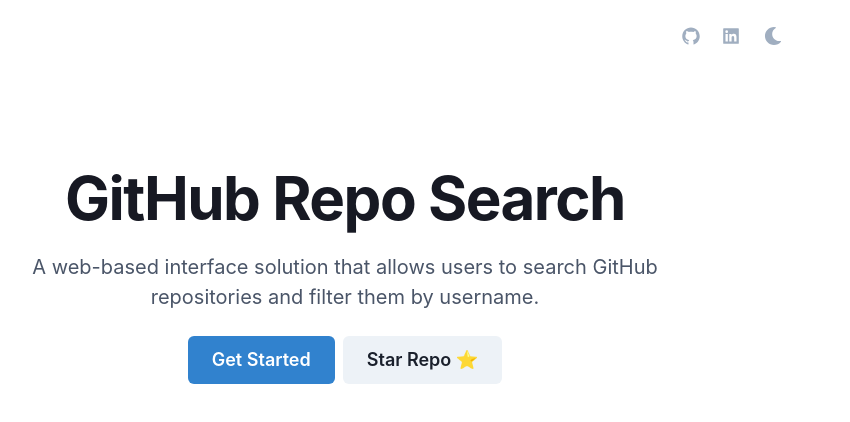
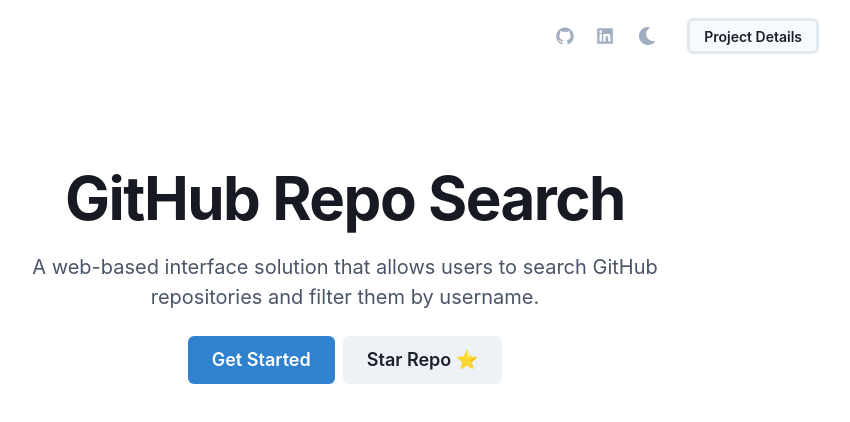
Before and after one commit to sirajeddineaissa/github-repo-search, a React (Create React App) app: page / in a window 1280 px wide. Shown: the top 422 px of the page, without its empty margins (295-1145 px from the left). Built offline with nearby package versions, Linux system fonts and the light colour scheme.

Commit message:
add project details button to header

```diff
--- a/src/App.tsx
+++ b/src/App.tsx
@@ -1,6 +1,6 @@
 import React from "react";
 import Hero from "./components/Hero";
-import Header from "./components";
+import Header from "./components/Header";
 
 const App: React.FC = () => {
   return (
--- /dev/null
+++ b/src/components/Header/Button.tsx
@@ -0,0 +1,40 @@
+import { Box } from "@chakra-ui/react";
+
+const HeaderButton = (
+  <Box
+    display={{ base: "none", md: "flex" }}
+    alignItems="center"
+    as="a"
+    aria-label="Read more about the project on GitHub"
+    href={""}
+    target="_blank"
+    rel="noopener noreferrer"
+    bg="gray.50"
+    borderWidth="3px"
+    borderColor="gray.200"
+    px="1em"
+    minH="36px"
+    rounded="md"
+    fontSize="sm"
+    color="gray.800"
+    outline="0"
+    transition="all 0.3s"
+    _hover={{
+      bg: "gray.100",
+      borderColor: "gray.300"
+    }}
+    _active={{
+      borderColor: "gray.200"
+    }}
+    _focus={{
+      boxShadow: "outline"
+    }}
+    ml={5}
+  >
+    <Box as="strong" lineHeight="inherit" fontWeight="semibold">
+      Project Details
+    </Box>
+  </Box>
+);
+
+export default HeaderButton;
--- a/src/components/index.tsx
+++ b/src/components/Header/index.tsx
@@ -12,6 +12,7 @@
 import { useRef } from "react";
 import { AiFillGithub, AiFillLinkedin } from "react-icons/ai";
 import { FaMoon, FaSun } from "react-icons/fa";
+import HeaderButton from "./Button";
 
 const Header: React.FC = () => {
   const ref = useRef<HTMLDivElement | null>(null);
@@ -35,7 +36,7 @@
           <Flex
             justify="flex-end"
             w="full"
-            maxW="1024px"
+            maxW="1050px"
             align="center"
             color="gray.400"
           >
@@ -80,6 +81,7 @@
               onClick={toggleMode}
               icon={<SwitchIcon />}
             />
+            {HeaderButton}
           </Flex>
         </Flex>
       </Box>
--- a/src/components/Hero.tsx
+++ b/src/components/Hero.tsx
@@ -52,6 +52,7 @@
           <Button
             href="https://github.com/sirajeddineaissa/github-repo-search"
             target="_blank"
+            rel="noopener noreferrer"
             as="a"
             colorScheme="gray"
             display="inline-flex"
```
